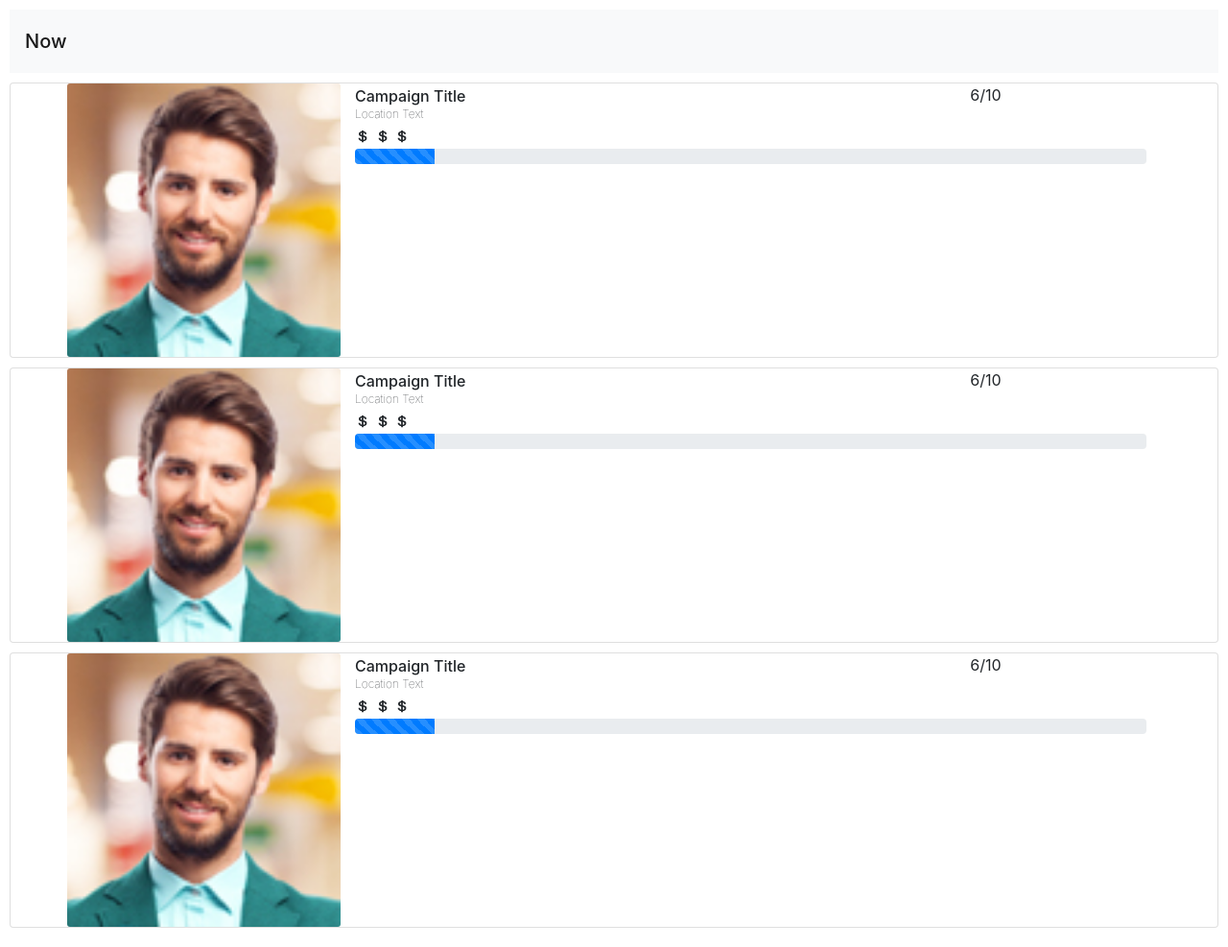
After one commit to pamelachia/nasa-now, a Flask app: page /campaigns in a window 1280 px wide. The commit adds this page. Shown: the whole page at 96% size. Run offline with Flask 2, Linux system fonts and the light colour scheme; some libraries are stand-ins or nearby versions.

Commit message:
Implemented Campaigns page

```diff
--- a/app.py
+++ b/app.py
@@ -13,6 +13,16 @@ application = Flask(__name__)
 def home():
     return render_template('home.html')
 
+@application.route("/campaigns",methods=['GET', 'POST'])
+def campaigns():
+    print('click')
+
+    campaigns = {
+        1: '1',
+        2: '2',
+        3: '3'
+    }
+    return render_template('campaigns.html', campaigns=campaigns)
 
 if __name__ == "__main__":
     # Run the API server
--- /dev/null
+++ b/static/css/main.css
@@ -0,0 +1,13 @@
+.main-body {
+    padding: 10px !important;
+}
+
+.campaign-title {
+    margin-bottom: 0px;
+    font-size: 16px;
+    margin-top: 4px;
+}
+
+.dollar-icon {
+    height: 14px;
+}
--- /dev/null
+++ b/templates/campaigns.html
@@ -0,0 +1,39 @@
+{% extends "index.html" %}
+
+{% block content %}
+
+{% for campaign in campaigns %}
+<div style="margin-top: 10px; margin-bottom: 10px;" class="card">
+  <div class="container">
+    <div class="row">
+        <div style="padding:0px" class="col-3">
+            <img style="width:100%;height:100%" src="/static/images/faces/face1.jpg" class="card-img" alt="...">
+        </div>
+        <div class="col-9">
+          <!-- Inner Card -->
+          <div class=row>
+            <!-- Campaign Info -->
+            <div class="col-9">
+              <h5 style="margin-bottom: 0px; font-size: 16px; margin-top: 4px;" class="campaign-title">Campaign Title</h5>
+              <p style= "font-size:12px; margin-bottom:3px" class="card-text font-weight-lighter">Location Text </p>
+
+              <ion-icon style='height:14px' name="logo-usd"></ion-icon>
+              <ion-icon style='height:14px' name="logo-usd"></ion-icon>
+              <ion-icon style='height:14px' name="logo-usd"></ion-icon>
+            </div>
+            <!-- Volunteers -->
+            <div class="col-3">
+              6/10
+            </div>
+          </div>
+          <!-- Progress Bar -->
+          <div class="progress">
+            <div class="progress-bar progress-bar-striped" role="progressbar" style="width: 10%" aria-valuenow="60" aria-valuemin="0" aria-valuemax="100"></div>
+          </div>
+        </div>
+    </div>
+  </div>
+</div>
+{% endfor %}
+<!-- </div> -->
+{% endblock %}
--- a/templates/home.html
+++ b/templates/home.html
@@ -6,4 +6,6 @@
 <div class="alert alert-primary" role="alert">
     Test Alert
   </div>
+
+<a href="{{url_for('campaigns')}}" class="btn btn-info" role="button">Link Button</a>
 {% endblock %}
--- a/templates/index.html
+++ b/templates/index.html
@@ -6,22 +6,32 @@
   <meta charset="utf-8">
   <meta name="viewport" content="width=device-width, initial-scale=1, shrink-to-fit=no">
 
-  <title>Cortex</title>
+  <title>NOW</title>
+  <link rel="stylesheet" href="{{ url_for('static', filename='css/main.css') }}">
   <!-- Bootstrap -->
   <link rel="stylesheet" href="https://stackpath.bootstrapcdn.com/bootstrap/4.3.1/css/bootstrap.min.css" integrity="sha384-ggOyR0iXCbMQv3Xipma34MD+dH/1fQ784/j6cY/iJTQUOhcWr7x9JvoRxT2MZw1T" crossorigin="anonymous">
+
+</head>
+
+<body class='main-body'>
+  <nav class="navbar navbar-light bg-light">
+    <a class="navbar-brand" href="#">
+        <span class="navbar-brand mb-0 h1">Now</span>
+        <!-- <span class="navbar-text">
+         Activites
+        </span> -->
+    </a>
+  </nav>
+  <div class="container-scroller" >
+      {% block content %}{% endblock %}
+    </div>
+
   <!-- JS Bootstrap -->
   <script src="https://code.jquery.com/jquery-3.3.1.slim.min.js" integrity="sha384-q8i/X+965DzO0rT7abK41JStQIAqVgRVzpbzo5smXKp4YfRvH+8abtTE1Pi6jizo" crossorigin="anonymous"></script>
   <script src="https://cdnjs.cloudflare.com/ajax/libs/popper.js/1.14.7/umd/popper.min.js" integrity="sha384-UO2eT0CpHqdSJQ6hJty5KVphtPhzWj9WO1clHTMGa3JDZwrnQq4sF86dIHNDz0W1" crossorigin="anonymous"></script>
   <script src="https://stackpath.bootstrapcdn.com/bootstrap/4.3.1/js/bootstrap.min.js" integrity="sha384-JjSmVgyd0p3pXB1rRibZUAYoIIy6OrQ6VrjIEaFf/nJGzIxFDsf4x0xIM+B07jRM" crossorigin="anonymous"></script>
 
-
-
-</head>
-
-<body>
-  <div class="container-scroller" >
-      {% block content %}{% endblock %}
-    </div>
+  <script src="https://unpkg.com/ionicons@4.5.10-0/dist/ionicons.js"></script>
 </body>
 
 </html>
```
Also changed, not shown: 1 other file.
